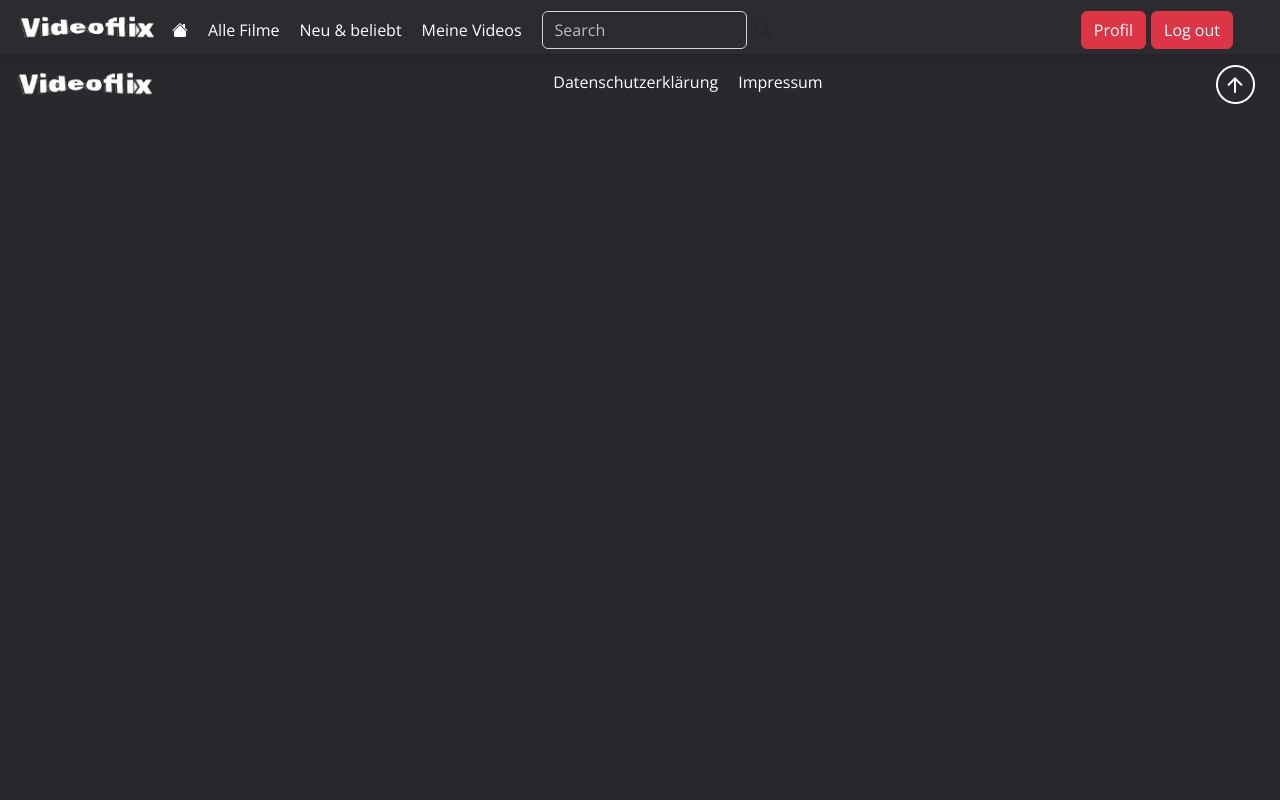
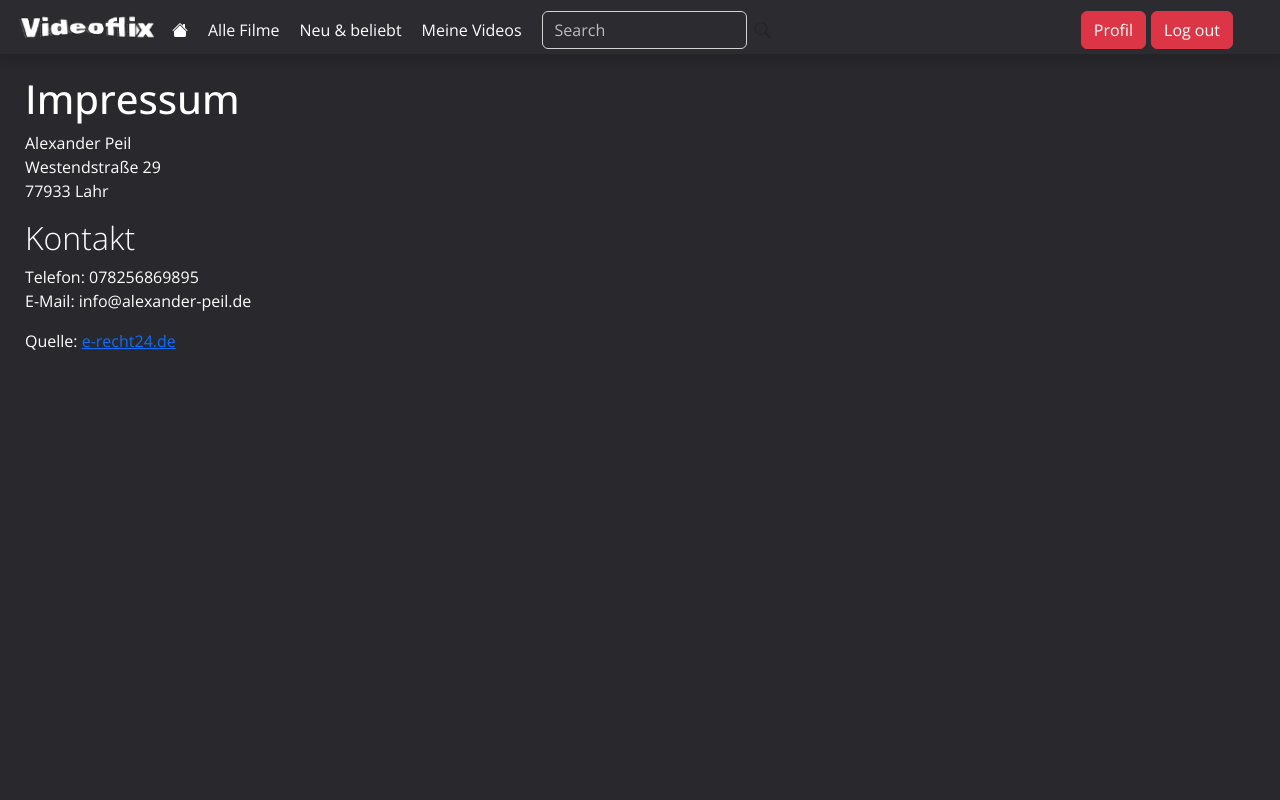
Before and after one commit to sekibeli/videoflix-frontend, an Angular app: page /home/impressum in a window 1280 px wide. Shown: the top 800 px of the page. Built offline with nearby package versions, Linux system fonts and the light colour scheme.

Commit message:
implemented imprint

```diff
--- a/src/app/components/edit-user/edit-user.component.scss
+++ b/src/app/components/edit-user/edit-user.component.scss
@@ -3,7 +3,6 @@
     width: 100%;
     min-height: 100vh;
     background-size: cover;
-    // background-color: #28282D;
 }
 
 .background-pic {
@@ -18,22 +17,13 @@
     left: 0;
     right: 0;
     bottom: 0;
-    background-image: url('../../../assets/img/film.jpg');
+    background-image: url("../../../assets/img/film.jpg");
     background-size: cover;
     filter: contrast(30%) brightness(40%);
     z-index: -1;
-
 }
 
-
-// .content {
-//     height: 100vh;
-//     position: absolute;
-//     top: 54px;
-// }
 .content {
-    height: 100vh;
-    // position: absolute;
     padding-top: 54px;
     margin: auto;
     max-width: 1920px;
@@ -42,7 +32,7 @@
 
 .section-devider {
     width: 100%;
-    background-color: #DC3545;
+    background-color: #dc3545;
     height: 2px;
 }
 
@@ -52,7 +42,6 @@
     padding: 0px 80px;
     width: 100vw;
 }
-
 
 .content-box {
     padding: 50px 80px;
@@ -88,7 +77,7 @@
 .infoText {
     color: white;
     font-size: 1.5em;
-    margin-top: 10px ;
+    margin-top: 10px;
     z-index: 10;
 }
 
@@ -182,12 +171,10 @@ input {
 }
 
 label {
-    // width: 100px;
     color: white;
 }
 
-
-@media(max-width: 800px) {
+@media (max-width: 800px) {
     .title {
         font-size: 4em;
     }
@@ -208,7 +195,7 @@ label {
     }
 }
 
-@media(max-height: 700px) {
+@media (max-height: 700px) {
     .editUserBottomContainer {
         margin-top: min(30px);
         margin-bottom: 20px;
@@ -217,6 +204,4 @@ label {
     .headlineContainer {
         margin-top: 20px;
     }
-
-
 }
--- a/src/app/components/impressum/impressum.component.html
+++ b/src/app/components/impressum/impressum.component.html
@@ -1 +1,15 @@
-<p>impressum works!</p>
+<div class="mainContent">
+
+    <h1>Impressum</h1>
+
+    <p>Alexander Peil<br />
+        Westendstra&szlig;e 29<br />
+        77933 Lahr</p>
+
+    <h2>Kontakt</h2>
+    <p>Telefon: 078256869895<br />
+        E-Mail: info@alexander-peil.de</p>
+
+    <p>Quelle: <a href="https://www.e-recht24.de">e-recht24.de</a></p>
+
+</div>
--- a/src/app/components/impressum/impressum.component.scss
+++ b/src/app/components/impressum/impressum.component.scss
@@ -0,0 +1,6 @@
+.mainContent {
+    height: 100vh;
+    color: white;
+    padding: 25px;
+    margin-top: 50px;
+}
```
Also changed, not shown: src/app/components/edit-user/edit-user.component.html (+13 -77 lines). Lines whose indentation alone changed are shown as unchanged.
